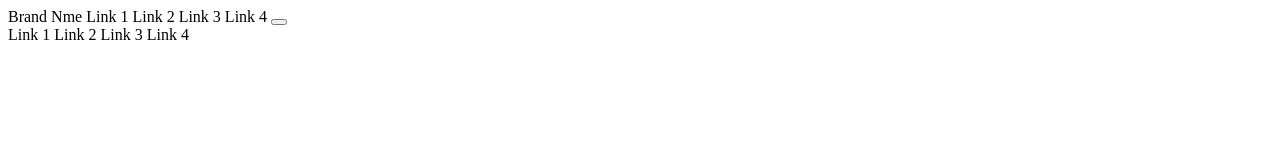
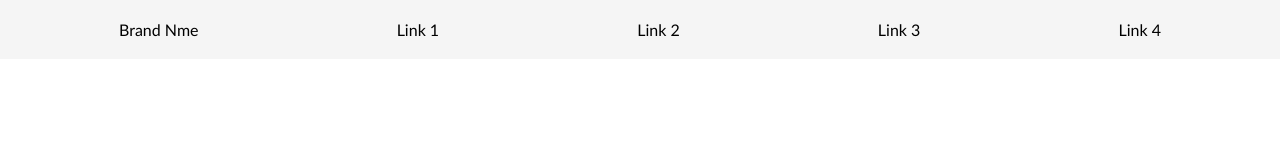
Before and after one commit to aromalsibuthomas/Front_End_Development, a plain HTML site: page index.html in a window 1280 px wide. Drawn offline with Linux system fonts and the light colour scheme.

Commit message:
Update index.html

```diff
--- a/index.html
+++ b/index.html
@@ -3,6 +3,80 @@
     <meta charset="UTF-8">
     <meta name="viewport" content="width=device-width, initial-scale=1.0">
     <title>Document</title>
+        <style>
+body{
+   margin:0;
+   font-family: 'Gill Sans', 'Gill Sans MT', Calibri, 'Trebuchet MS', sans-serif;
+}
+.menu-icon{
+  display:none;
+}
+.main-navbar{
+ position:fixed;
+ padding: 20px;
+  width:100%;
+  top:0;
+  left:0;
+
+  box-sizing:border-box;
+  display:flex;
+  justify-content:space-around;
+  background-color:whitesmoke;
+
+  z-index:2;
+}
+.sidebar{
+    margin-top: 10PX;
+  position:fixed;
+  top:-120px;
+  left:0;
+  display:flex;
+  flex-direction:column;
+  align-items:center;
+  gap:20px;
+  width:100%;
+  padding:10px ;
+  background-color:grey;
+z-index:1;
+  transition: top 0.5s ease;
+}
+
+.sidebar a:hover{
+    background-color: white;
+    color: black;
+}
+.sidebar.active{
+
+  top:50px;
+}
+
+/* Mobile */
+@media only screen and (max-width: 767px) {
+  /* Styles for mobile devices */
+  .menu-icon{
+    display:block;
+  }
+  .hideonmobile{
+    display:none;
+  }
+}
+
+/* Tablet */
+@media only screen and (min-width: 768px) and (max-width: 1023px) {
+  /* Styles for tablet devices */
+
+
+}
+
+/* Desktop */
+@media only screen and (min-width: 1024px) {
+  /* Styles for desktop devices */
+}
+
+
+    </style>
+     <link rel="stylesheet" href="https://cdnjs.cloudflare.com/ajax/libs/font-awesome/5.15.4/css/all.min.css">
+
 </head>
 <body>
     <nav class="main-navbar">
```
